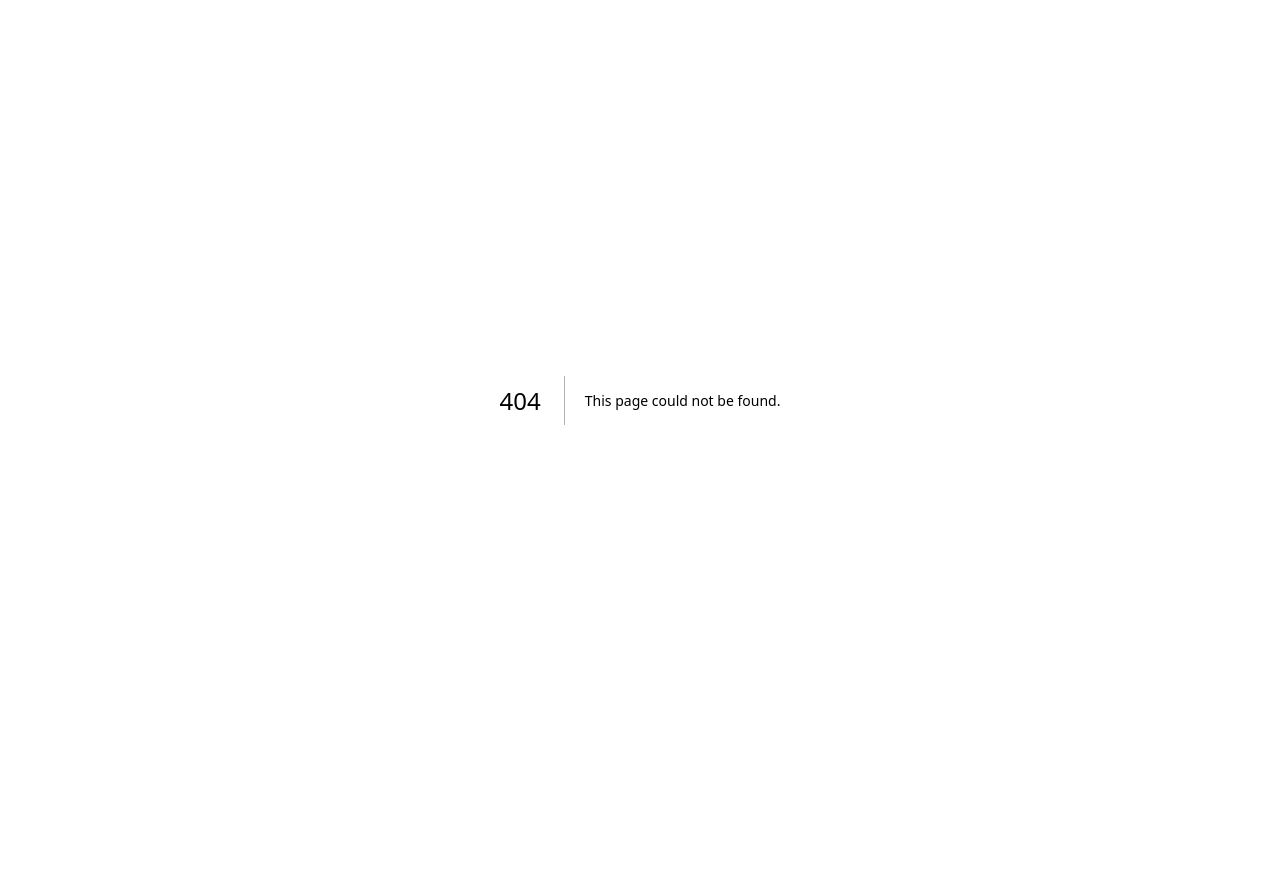
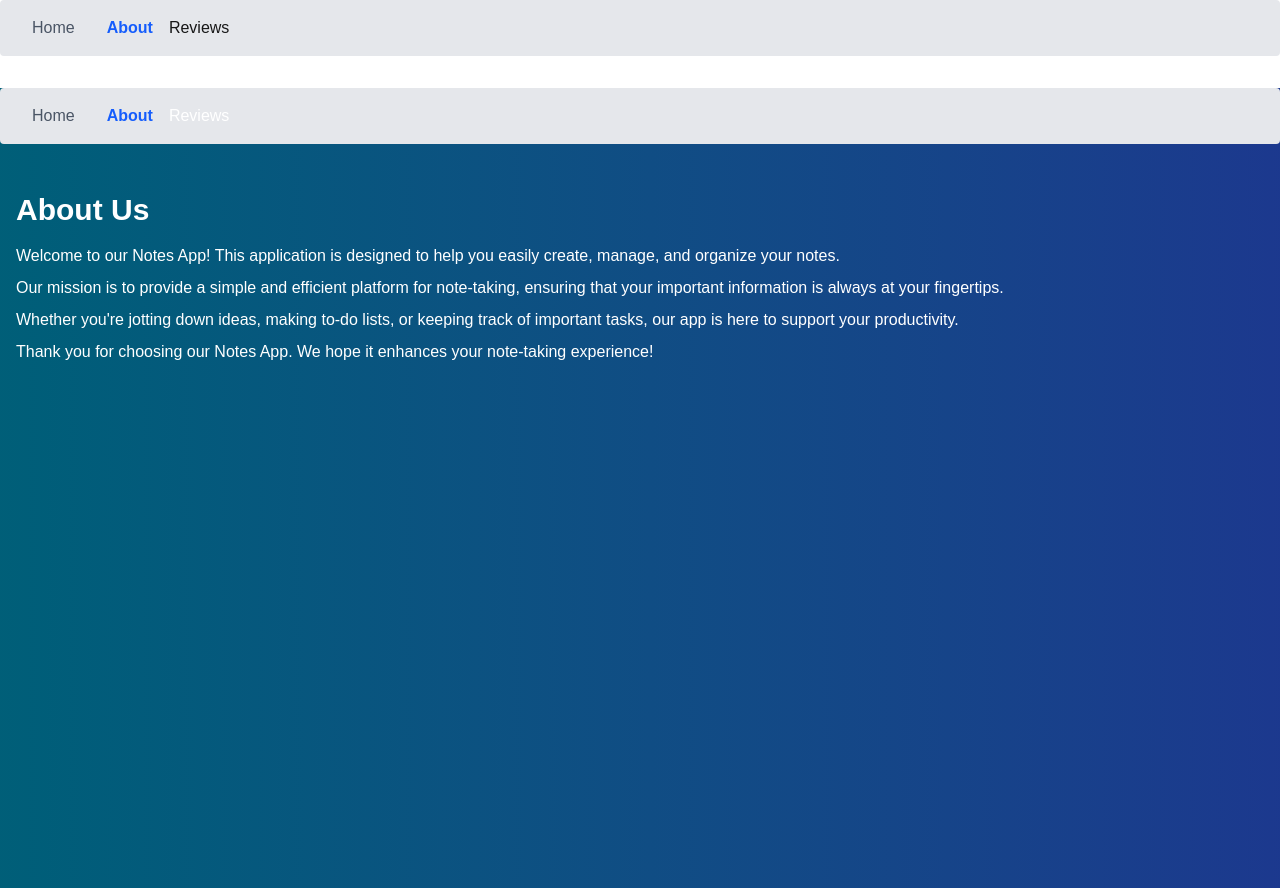
Before and after one commit to Sameer9823/Notes-app, a Next.js app: page /about in a window 1280 px wide. Before the commit this address had no page. Before the commit the page ends 800 px from the top, so only its background shows below. Built offline with nearby package versions, Linux system fonts and the light colour scheme.

Commit message:
Add About page and Navigation component for improved site structure

```diff
--- /dev/null
+++ b/app/about/page.tsx
@@ -0,0 +1,23 @@
+import React from 'react'
+import Navigation from '../components/Navigation'
+
+const AboutPage = () => {
+  return (
+    <>
+    <div className="bg-gradient-to-r from-cyan-800 to-blue-900 min-h-screen text-white">
+        <Navigation />
+    <div className="container mx-auto p-4">
+
+        <h1 className="text-3xl font-bold mb-4">About Us</h1>
+        <p className="mb-2">Welcome to our Notes App! This application is designed to help you easily create, manage, and organize your notes.</p>
+        <p className="mb-2">Our mission is to provide a simple and efficient platform for note-taking, ensuring that your important information is always at your fingertips.</p>
+        <p className="mb-2">Whether you're jotting down ideas, making to-do lists, or keeping track of important tasks, our app is here to support your productivity.</p>
+        <p className="mb-2">Thank you for choosing our Notes App. We hope it enhances your note-taking experience!</p>
+
+    </div>
+    </div>
+    </>
+  )
+}
+
+export default AboutPage
--- /dev/null
+++ b/app/components/Navigation.tsx
@@ -0,0 +1,26 @@
+'use client';
+
+import Link from "next/link";
+import { usePathname } from "next/navigation";
+
+function Navigation() {
+    const pathName = usePathname();
+    const isActive = (pathname: string) => pathName === pathname;
+  return (
+    <nav className="p-4 bg-gray-200 mb-8 rounded">
+      <ul className="flex space-x-4">
+        <li>
+        <Link href="/reviews/1" className={`px-4 py-2 rounded-lg transition ${isActive('/reviews/1') ? 'bg-blue-600 text-white font-semibold shadow' : 'text-gray-600 hover:bg-blue-600 hover:text-white'}`}>Home</Link>
+        </li>
+        <li>
+        <Link href="/about" className={pathName === '/about' ? 'font-bold text-blue-600' : ''}>About</Link>
+        </li>
+        <li>
+        <Link href="/reviews" className={pathName === '/reviews' ? 'font-bold text-blue-600' : ''}>Reviews</Link>
+        </li>
+      </ul>
+    </nav>
+  )
+}
+
+export default Navigation
--- a/app/layout.tsx
+++ b/app/layout.tsx
@@ -3,6 +3,7 @@ import { Geist, Geist_Mono } from "next/font/google";
 import "./globals.css";
 
 import { Toaster } from "react-hot-toast";
+import Navigation from "./components/Navigation";
 
 const geistSans = Geist({
   variable: "--font-geist-sans",
@@ -26,6 +27,7 @@ export default function RootLayout({
 }>) {
   return (
     <html lang="en">
+      <Navigation />
       <body
         className={`${geistSans.variable} ${geistMono.variable} antialiased`}
       >
--- /dev/null
+++ b/app/products/[id]/[slug]/page.tsx
@@ -0,0 +1,13 @@
+'use client'
+
+import { useParams } from "next/navigation";
+
+function Products() {
+    const params = useParams();
+
+  return (
+    <div>{params.id} - {params.slug}</div>
+  )
+}
+
+export default Products
```
